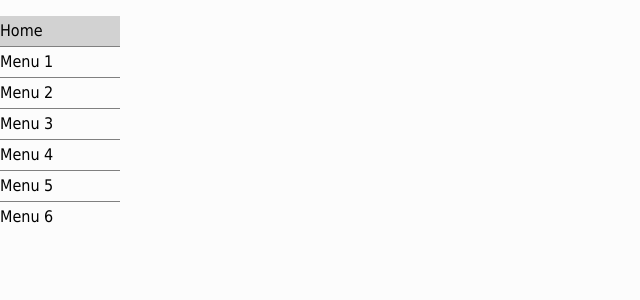
After one commit to dusekdan/2015-ITU-Project, a PHP site: page /menu3.html in a window 1280 px wide. The commit adds this page. Shown: the top 300 px of the page, without its empty margins (0-640 px from the left). Run offline with PHP 8.4, Linux system fonts and the light colour scheme.

Commit message:
shitfacecommit.

```diff
--- a/LinksToResources.txt
+++ b/LinksToResources.txt
@@ -1,2 +1,4 @@
 Bullet points
 https://dribbble.com/shots/322975-Wizard
+
+HoverMenus, why not: http://uxmovement.com/navigation/why-hover-menus-do-users-more-harm-than-good/
--- a/index.php
+++ b/index.php
@@ -20,7 +20,7 @@
         <h3 class="fs-subtitle">This is step 1</h3>
         <input type="text" name="email" placeholder="Email" />
         <input type="password" name="pass" placeholder="Password" />
-        <input type="password" name="cpass" placeholder="Confirm Password" />
+        <input type="number" name="cpass" placeholder="Confirm Password" />
         <input type="button" name="next" class="next action-button" value="Next" />
     </fieldset>
     <fieldset>
--- /dev/null
+++ b/menu3.css
@@ -0,0 +1,154 @@
+body {
+    margin: 0;
+    padding: 0;
+    background-color: rgba(246, 246, 246, 0.3);
+    font-family: "MS Sans Serif", Tahoma, Verdana, Arial, sans-serif;
+}
+/*
+#page {
+    width: 95%;
+    margin: 2% auto 2%;
+}
+
+h1.header_menu {
+    text-align: center;
+    padding: 1%;
+}
+
+nav.nav_cont {
+
+    margin-left: 34%;
+    padding: 0;
+    width: 70%;
+}
+
+nav.nav_cont ul {
+    background-color: rgb(236, 236, 236);
+    border-bottom: solid 1px #cacaca;
+    border-right: solid 1px #cacaca;
+    display: inline-table;
+    list-style:none;
+    position:relative;
+    float:left;
+    margin: 0;
+    padding: 0 5px;
+
+    -webkit-box-shadow: 0 0 5px rgba(0, 0, 0, 0.15);
+    -moz-box-shadow:    0 0 5px rgba(0, 0, 0, 0.15);
+    box-shadow:         0 0 5px rgba(0, 0, 0, 0.15);
+}
+
+nav.nav_cont ul:after {
+    content: "";
+    clear: both;
+    display: block;
+}
+
+nav.nav_cont ul a {
+    display:block;
+    color: #161616;
+    text-decoration:none;
+    font-weight: 400;
+    font-size: 12px;
+    padding: 0;
+}
+
+nav.nav_cont ul li {
+    position: relative;
+    float: left;
+    margin: 5px 5px;
+    padding: 5px 15px;
+    border: solid 1px rgb(236, 236, 236);
+    -webkit-transition: all 0.2s;
+    -moz-transition:    all 0.2s;
+    -ms-transition:     all 0.2s;
+    -o-transition:      all 0.2s;
+    transition:         all 0.2s;
+}
+
+nav.nav_cont ul li.selected {
+
+}
+
+nav.nav_cont ul li:hover {
+    background: linear-gradient( #e0e0e0, #bfbfbf);
+    border: solid 1px #bfbfbf;
+    border-radius: 3px;
+}
+
+nav.nav_cont ul ul li.extendable {
+    background-image: url("Resources/Images/extended.png");
+    background-repeat: no-repeat;
+    background-position: right center;
+}
+
+nav.nav_cont ul ul {
+    display: none;
+    position:absolute;
+    top:101%;
+    left:0;
+    background:rgb(236, 236, 236);
+    padding:0;
+
+}
+
+nav.nav_cont ul ul li {
+    float:none;
+    width:200px;
+    -webkit-transiton: all 0.2s;
+    -moz-transition: all 0.2s;
+    -ms-transition: all 0.2s;
+    -o-transition: all 0.2s;
+    -transition: all 0.2s;
+}
+
+
+nav.nav_cont ul ul a {
+    line-height:120%;
+    padding: 0;
+}
+
+nav.nav_cont ul ul ul {
+    top:0;
+    left:100%;
+}
+
+nav.nav_cont ul ul ul ul{
+    position: absolute;
+    left: 100%;
+    top:0;
+}
+
+nav.nav_cont ul li.hover > ul {
+    display:block;
+}*/
+
+
+ul {
+    width: 120px;
+    background-color: rgba(200, 200, 200, 0.8);
+    padding: 0;
+}
+li {
+    width: 120px;
+    height: 30px;
+    line-height: 30px;
+    position: relative;
+    list-style: none;
+}
+li:hover {
+    background-color: #DDD;
+}
+li + li {
+    border-top: 1px solid gray;
+    float: left;
+}
+li ul {
+    position: absolute;
+    top: 0;
+    left: 100%;
+    display: none;
+}
+li.open > ul {
+    display: block;
+}
--- /dev/null
+++ b/menu3.html
@@ -0,0 +1,147 @@
+<!DOCTYPE html>
+<html lang="en">
+<head>
+    <meta charset="UTF-8">
+    <title>Menu 1</title>
+    <link rel="stylesheet" href="menu3.css" type="text/css" >
+</head>
+<body>
+
+<script type="text/javascript">
+
+    var toggleAbles = [];
+    toggleAbles["home"] = false;
+
+    function showSubMenu(itemId)
+    {
+        if(!toggleAbles[itemId])
+        {
+            itemId.setAttribute("class", "hover");
+            toggleAbles[itemId] = true;
+        }
+        else
+        {
+            itemId.setAttribute("class", "");
+            toggleAbles[itemId] = false;
+        }
+        console.log("classadded/removed");
+    }
+</script>
+
+<ul>
+    <li id="home">Home
+        <ul>
+            <li>Sub Menu 1</li>
+            <li>Sub Menu 2</li>
+            <li>Sub Menu 3</li>
+            <li class="extendable">Sub Menu 4
+                <ul>
+                    <li class="extendable">Deep Menu 1
+                        <ul>
+                            <li>Sub Deep 1</li>
+                            <li>Sub Deep 2</li>
+                            <li>Sub Deep 3</li>
+                            <li>Sub Deep 4</li>
+                        </ul>
+                    </li>
+                    <li>Deep Menu 2</li>
+                </ul>
+            </li>
+            <li>Sub Menu 5</li>
+        </ul>
+    </li>
+    <li>Menu 1
+        <ul>
+            <li>Sub Menu 1</li>
+            <li>Sub Menu 2</li>
+            <li>Sub Menu 3</li>
+            <li class="extendable">Sub Menu 4
+                <ul>
+                    <li class="extendable">Deep Menu 1
+                        <ul>
+                            <li>Sub Deep 1</li>
+                            <li>Sub Deep 2</li>
+                            <li>Sub Deep 3</li>
+                            <li>Sub Deep 4</li>
+                        </ul>
+                    </li>
+                    <li>Deep Menu 2</li>
+                </ul>
+            </li>
+            <li>Sub Menu 5</li>
+        </ul>
+    </li>
+    <li class="extendable selected">Menu 2
+        <ul>
+            <li>Sub Menu 1</li>
+            <li>Sub Menu 2</li>
+            <li>Sub Menu 3</li>
+        </ul>
+    </li>
+    <li class="extendable">Menu 3
+        <ul>
+            <li>Sub Menu 1</li>
+            <li class="extendable">Sub Menu 2
+                <ul>
+                    <li>Category 1</li>
+                    <li>Category 2</li>
+                    <li class="extendable">Category 3
+                        <ul>
+                            <li>Subcategory 1</li>
+                            <li>Subcategory 2</li>
+                            <li>Subcategory 3</li>
+                        </ul>
+                    </li>
+                    <li>Category 4</li>
+                    <li>Category 5</li>
+                </ul>
+            </li>
+            <li>Sub Menu 3</li>
+            <li>Sub Menu 4</li>
+            <li>Sub Menu 5</li>
+        </ul>
+    </li>
+    <li>Menu 4</li>
+    <li>Menu 5</li>
+    <li>Menu 6</li>
+</ul>
+
+</body>
+<script>
+
+    // drobný fix/hack
+    NodeList.prototype.forEach = Array.prototype.forEach;
+
+    var lastSubMenu;
+
+    document.addEventListener('click', function(e) {
+        var target = e.target;
+        console.log(target.localName, target, lastSubMenu, target == lastSubMenu);
+        if (target.localName == 'li') {
+            if (target == lastSubMenu) {
+                lastSubMenu.classList.remove('open');
+                lastSubMenu = undefined;
+            } else if (target.children.length) {
+                var child = target.children[0];
+                //target.children.forEach(function(child) {
+                if (child.localName == 'ul') {
+                    lastSubMenu = target;
+                    target.classList.add('open');
+                }
+                //})
+            } else if (lastSubMenu != undefined) {
+                lastSubMenu.classList.remove('open');
+                lastSubMenu = undefined;
+            }
+        } else {
+            document.querySelectorAll('li.open').forEach(function(child) {
+                child.classList.remove('open');
+            })
+        }
+    })
+
+
+</script>
+
+</body>
+</html>
```
Also changed, not shown: menu1.html (+45 -4 lines), menu2.html (+4 -4 lines).
